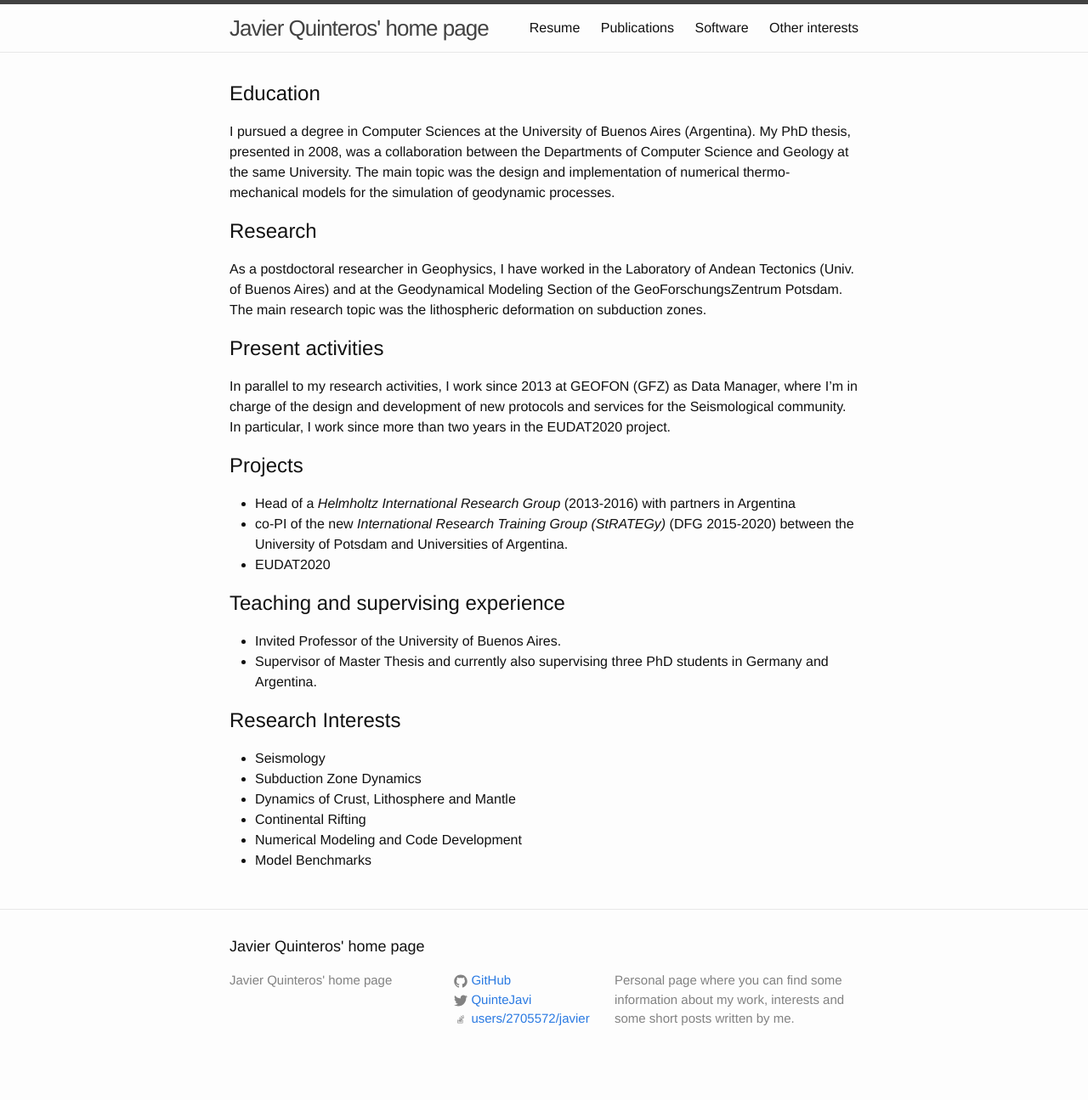
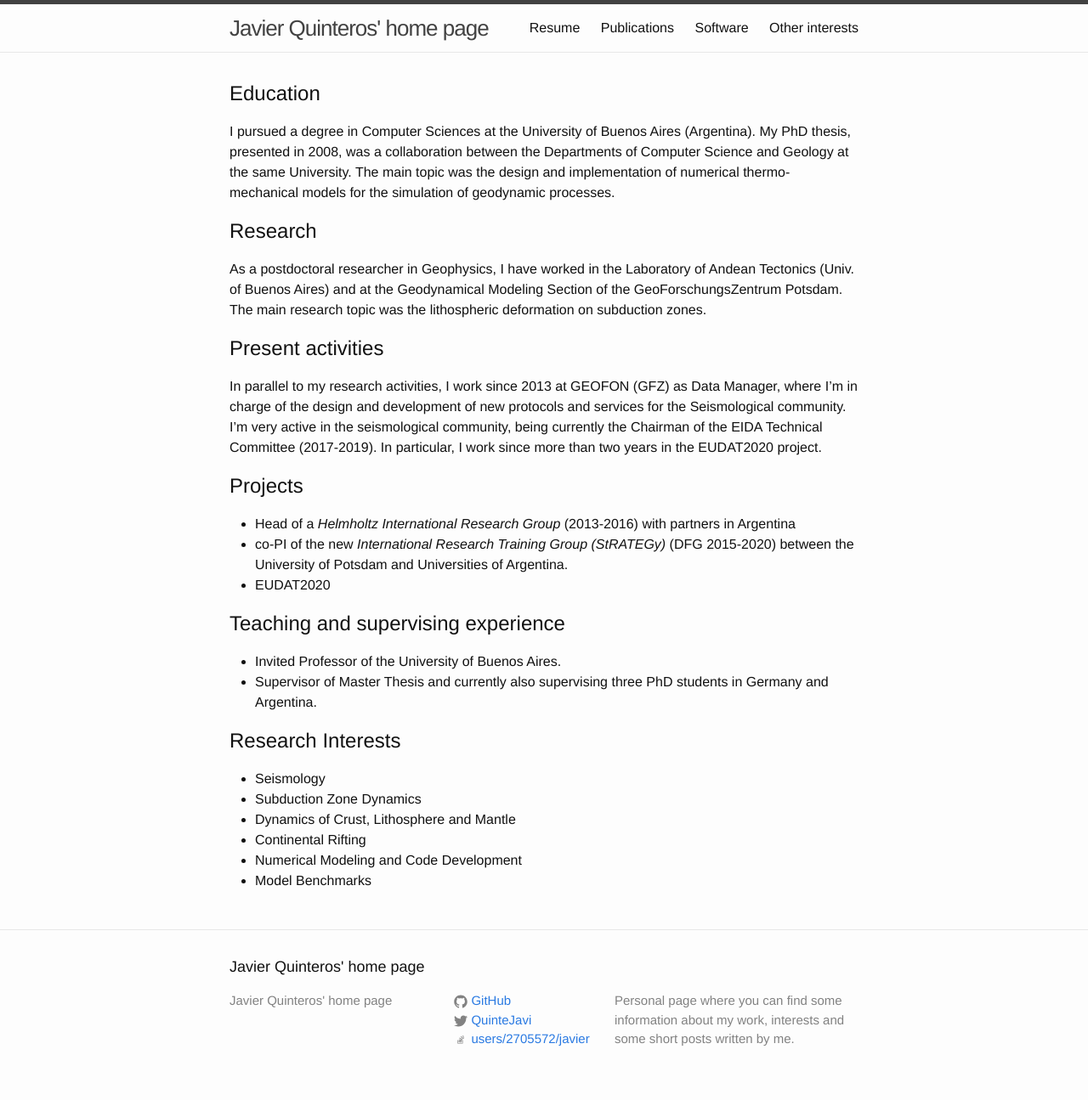
Before and after one commit to javiquinte/javiquinte.github.io, a Jekyll site: the page built from 2-resume.md, in a window 1280 px wide. Shown: the whole page at 85% size. Built offline with Jekyll 4.4.1, drawn with Linux system fonts in a browser that asks for light colours; before the commit the page ends 1271 px from its top, so only the background shows below that.

Commit message:
Add the ETC Chair position.

```diff
--- a/2-resume.md
+++ b/2-resume.md
@@ -22,7 +22,10 @@ Present activities
 ------------------
 In parallel to my research activities, I work since 2013 at GEOFON (GFZ) as Data
 Manager, where I'm in charge of the design and development of new protocols and
-services for the Seismological community. In particular, I work since more than
+services for the Seismological community.
+I'm very active in the seismological community, being currently the Chairman of
+the EIDA Technical Committee (2017-2019).
+In particular, I work since more than
 two years in the EUDAT2020 project.
 
 Projects
```
